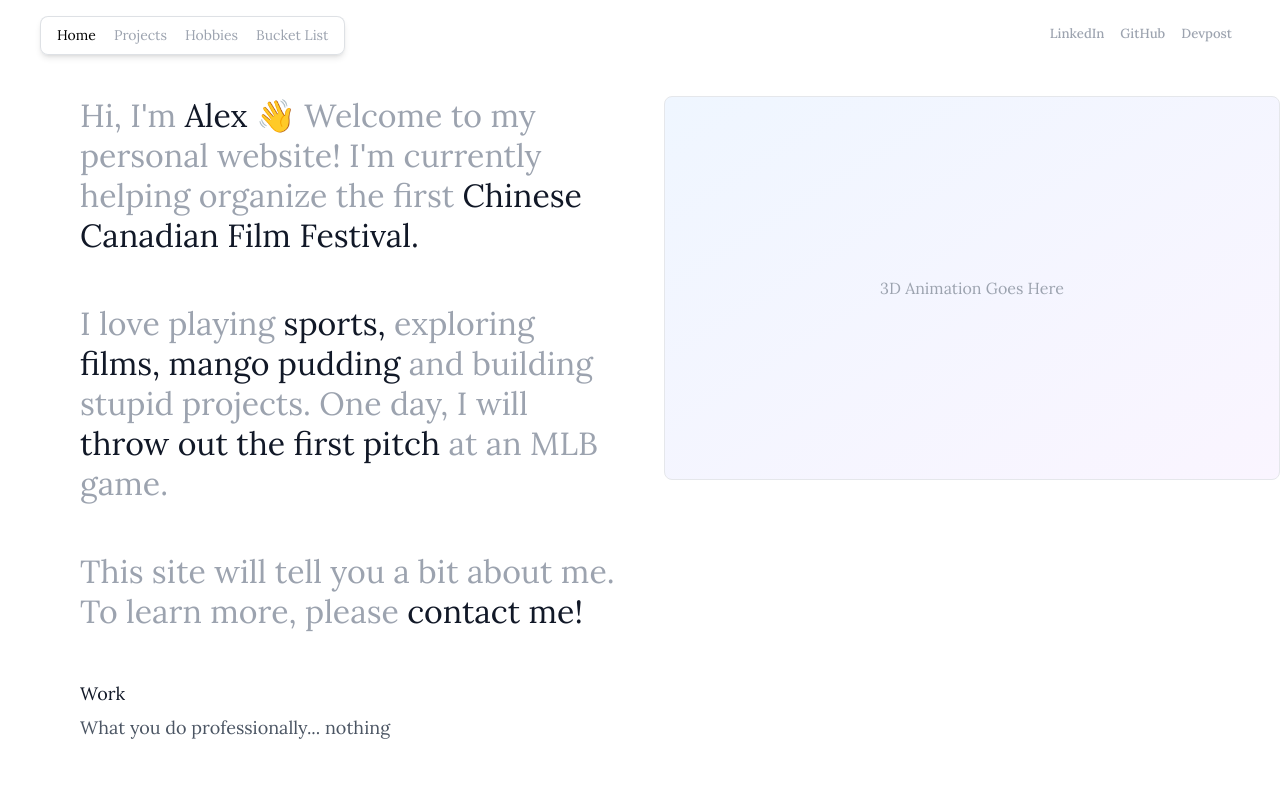
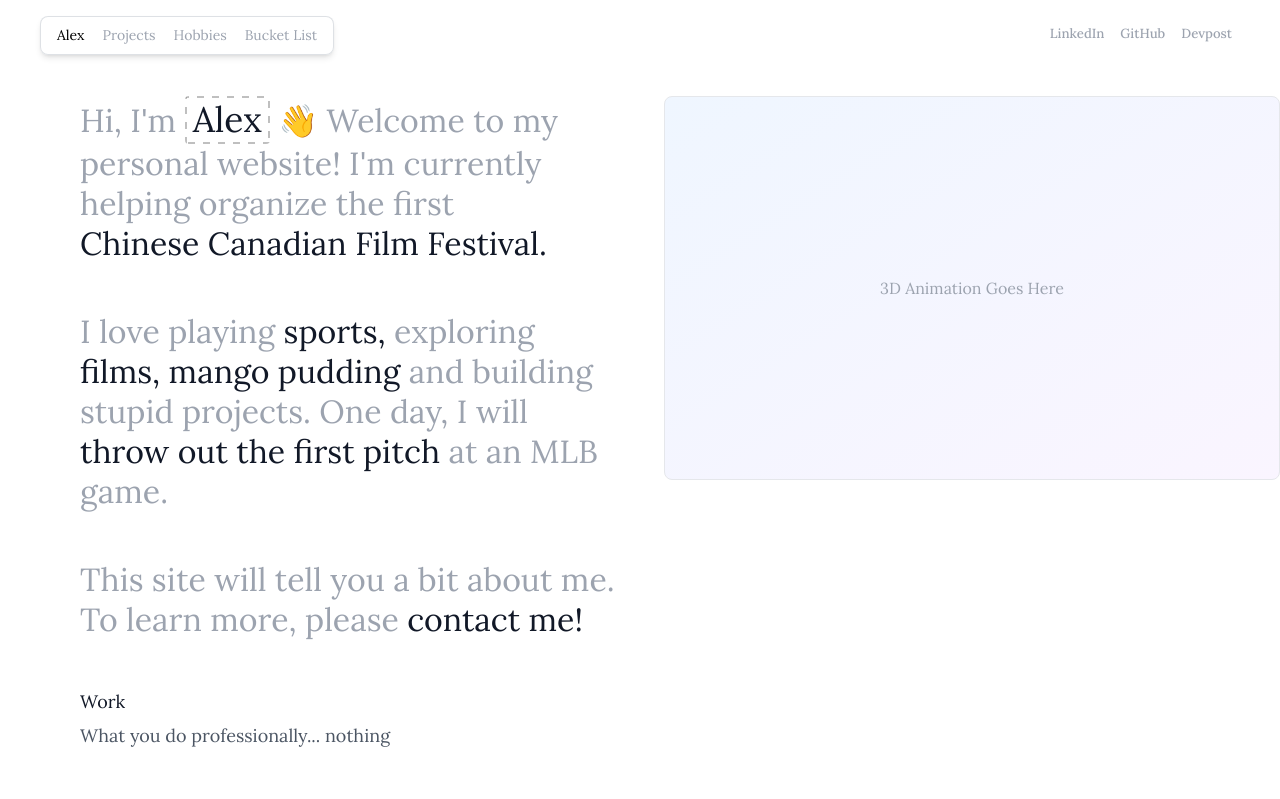
Before and after one commit to alextgu/alextgu.github.io, a React (Vite) app: page / in a window 1280 px wide. Shown: the top 799 px of the page. Built offline with nearby package versions, Linux system fonts and the light colour scheme.

Commit message:
highlights and animations

```diff
--- a/src/components/Sidebar.jsx
+++ b/src/components/Sidebar.jsx
@@ -6,7 +6,7 @@ function Sidebar() {
   const [activeSection, setActiveSection] = useState('Home');
 
   const navItems = [
-    { name: 'Home', href: '/' },
+    { name: 'Alex', href: '/' },
     { name: 'Projects', href: '/projects' },
     { name: 'Hobbies', href: '/hobbies' },
     { name: 'Bucket List', href: '/bucket-list' },
--- /dev/null
+++ b/src/components/sections/home.css
@@ -0,0 +1,111 @@
+.highlight-word {
+    position: relative;
+    display: inline-block;
+    cursor: pointer;
+    transition: transform 0.1s ease;
+  }
+
+  .highlight-word::after {
+    content: '';
+    position: absolute;
+    bottom: 2px;
+    left: 0;
+    width: 0;
+    height: 4px;
+    z-index: -1;
+    opacity: 0.5;
+    filter: blur(1px);
+  }
+
+  .highlight-word:hover {
+    transform: scale(1.01);
+  }
+
+  .highlight-word:hover::after {
+    width: 100%;
+  }
+
+  .highlight-purple::after {
+    background-color: #7838b3;
+    box-shadow: 0 0 3px #7838b3;
+  }
+
+  .highlight-green::after {
+    background-color: #028A0F;
+    box-shadow: 0 0 3px #028A0F;
+  }
+
+  .highlight-rose::after {
+    background-color: #e11d48;
+    box-shadow: 0 0 3px #e11d48;
+  }
+
+  .highlight-yellow::after {
+    background-color: #FFD700;
+    box-shadow: 0 0 3px #FFD700;
+  }
+
+  /* Alex special hover effect */
+  @keyframes dash {
+    to {
+      background-position: 15px 0, -15px 100%, 0 -15px, 100% 15px;
+    }
+  }
+
+  .alex-interactive {
+    position: relative;
+    display: inline-block;
+    padding: 4px 8px;
+    border-radius: 4px;
+    transition: all 0.3s ease;
+    font-family: inherit;
+    font-size: 1.1em;
+    background: linear-gradient(90deg, rgba(128, 128, 128, 0.5) 50%, transparent 50%),
+                linear-gradient(90deg, rgba(128, 128, 128, 0.5) 50%, transparent 50%),
+                linear-gradient(0deg, rgba(128, 128, 128, 0.5) 50%, transparent 50%),
+                linear-gradient(0deg, rgba(128, 128, 128, 0.5) 50%, transparent 50%);
+    background-repeat: repeat-x, repeat-x, repeat-y, repeat-y;
+    background-size: 15px 2px, 15px 2px, 2px 15px, 2px 15px;
+    background-position: 0 0, 0 100%, 0 0, 100% 0;
+    animation: dash 2s linear infinite;
+  }
+
+  .alex-interactive.font-1 {
+    font-family: 'Comic Sans MS', cursive;
+  }
+
+  .alex-interactive.font-2 {
+    font-family: 'Papyrus', fantasy;
+  }
+
+  .alex-interactive.font-3 {
+    font-family: 'Brush Script MT', cursive;
+  }
+
+  .alex-interactive.font-4 {
+    font-family: 'Lucida Handwriting', cursive;
+  }
+
+  .alex-interactive.font-5 {
+    font-family: 'Chalkduster', fantasy;
+  }
+
+  .alex-interactive.font-6 {
+    font-family: 'Bradley Hand', cursive;
+  }
+
+  .alex-interactive.font-7 {
+    font-family: 'Marker Felt', fantasy;
+  }
+
+  .alex-interactive.font-8 {
+    font-family: 'Trebuchet MS', sans-serif;
+  }
+
+  .alex-interactive.font-9 {
+    font-family: 'Impact', fantasy;
+  }
+
+  .alex-interactive:hover {
+    transform: scale(1.05);
+  }
--- a/src/components/sections/home.jsx
+++ b/src/components/sections/home.jsx
@@ -1,18 +1,50 @@
+import { useState, useEffect, useRef } from 'react';
+import './home.css';
+
 function Home() {
+  const [alexFont, setAlexFont] = useState(0);
+  const [isHovering, setIsHovering] = useState(false);
+  const intervalRef = useRef(null);
+
+  const fonts = ['', 'font-1', 'font-2', 'font-3', 'font-4', 'font-5', 'font-6', 'font-7', 'font-8', 'font-9'];
+
+  useEffect(() => {
+    if (isHovering) {
+      intervalRef.current = setInterval(() => {
+        setAlexFont((prev) => (prev + 1) % fonts.length);
+      }, 500);
+    } else {
+      if (intervalRef.current) {
+        clearInterval(intervalRef.current);
+      }
+    }
+
+    return () => {
+      if (intervalRef.current) {
+        clearInterval(intervalRef.current);
+      }
+    };
+  }, [isHovering]);
+
   return (
     <section id="home" className="min-h-screen pt-20 md:pt-24">
       <div className="grid md:grid-cols-2 gap-12 items-start w-full">
         {/* Left: Text Content */}
         <div className="space-y-12 pl-12 md:pl-20 lg:pl-20">
           <h1 className="text-3xl sm:text-4xl lg:text-[32px] font-normal text-gray-400 dark:text-zinc-500 leading-loose">
-          Hi, I'm <span className="text-gray-900 dark:text-white">Alex</span> 👋 Welcome to my personal website! I'm currently helping organize the first <span className="text-gray-900 dark:text-white">Chinese Canadian Film Festival.</span>
-        </h1>
-        <p className="text-3xl sm:text-4xl lg:text-[32px] font-normal text-gray-400 dark:text-zinc-500 leading-loose">
-        I love playing <span className="text-gray-900 dark:text-white">sports,</span> exploring <span className="text-gray-900 dark:text-white"> films,</span> <span className="text-gray-900 dark:text-white">mango pudding</span> and building stupid projects. One day, I will <span className="text-gray-900 dark:text-white">throw out the first pitch</span> at an MLB game.
-        </p>
-        <p className="text-3xl sm:text-4xl lg:text-[32px] font-normal text-gray-400 dark:text-zinc-500 leading-relaxed">
-        This site will tell you a bit about me. To learn more, please <span className="text-gray-900 dark:text-white">contact me!</span>
-        </p>
+            Hi, I'm <span
+              className={`alex-interactive text-gray-900 dark:text-white ${fonts[alexFont]}`}
+              onMouseEnter={() => setIsHovering(true)}
+              onMouseLeave={() => setIsHovering(false)}
+            >Alex</span> 👋 Welcome to my personal website! I'm currently helping organize the first <span className="highlight-word highlight-purple text-gray-900 dark:text-white">Chinese Canadian Film Festival.</span>
+          </h1>
+          <p className="text-3xl sm:text-4xl lg:text-[32px] font-normal text-gray-400 dark:text-zinc-500 leading-loose">
+            I love playing <span className="highlight-word highlight-green text-gray-900 dark:text-white">sports,</span> exploring <span className="highlight-word highlight-green text-gray-900 dark:text-white">films,</span> <span className="text-gray-900 dark:text-white">mango pudding</span> and building stupid projects. One day, I will <span className="highlight-word highlight-rose text-gray-900 dark:text-white">throw out the first pitch</span> at an MLB game.
+          </p>
+          <p className="text-3xl sm:text-4xl lg:text-[32px] font-normal text-gray-400 dark:text-zinc-500 leading-loose">
+            This site will tell you a bit about me. To learn more, please <span className="highlight-word highlight-yellow text-gray-900 dark:text-white">contact me!</span>
+          </p>
+
           {/* Work Section */}
           <div className="space-y-0.5">
             <h2 className="text-lg font-normal text-gray-900 dark:text-white">Work</h2>
```
